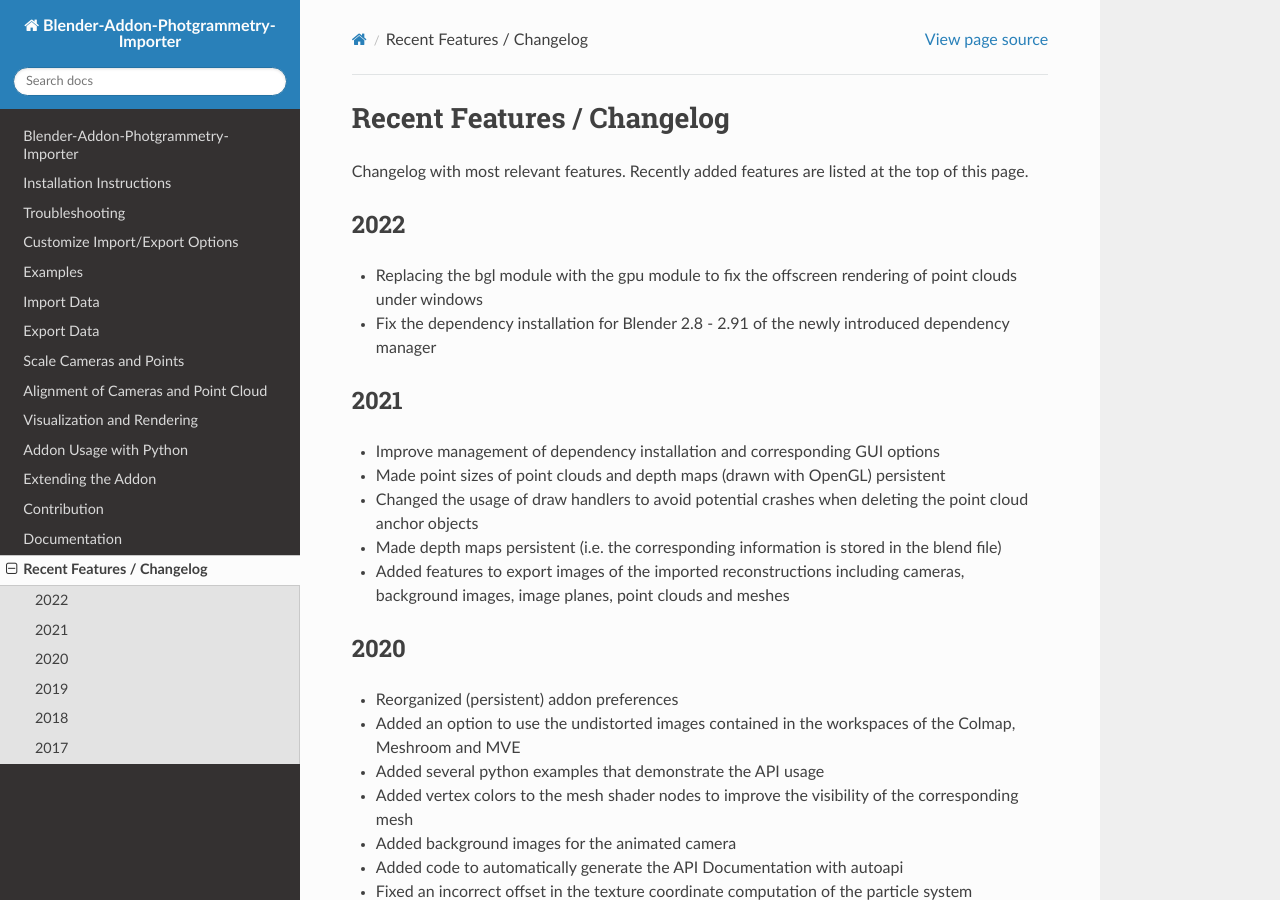
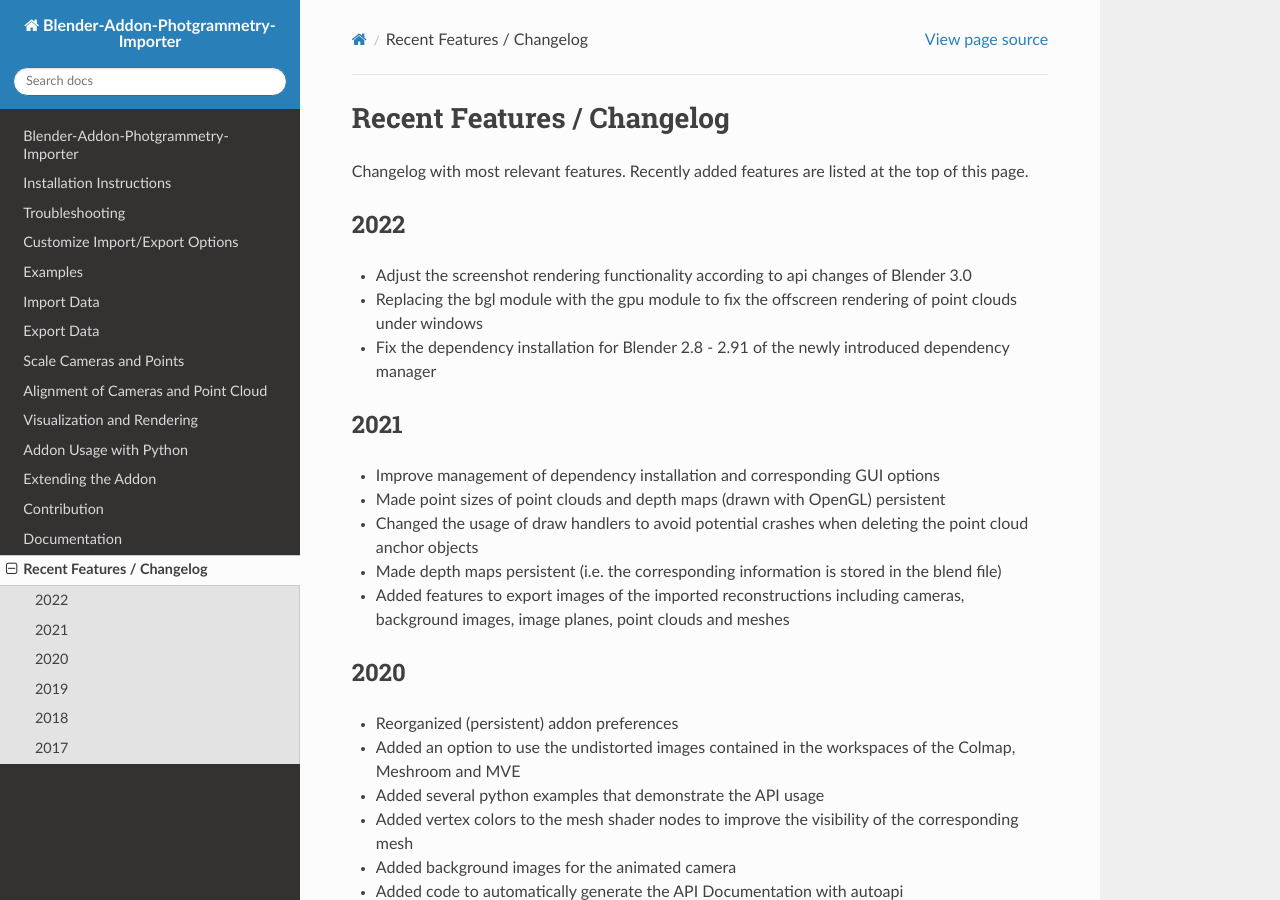
Before and after one commit to SBCV/Blender-Addon-Photogrammetry-Importer, a Sphinx documentation site: the page built from doc/sphinx/source/changelog.rst, in a window 1280 px wide and 900 px high. Built offline with Sphinx 7.4.7 and the Read the Docs theme 2.0.0, drawn with Linux system fonts in a browser that asks for light colours; pages that are not in the unit, such as notebooks, are missing from menus.

Commit message:
Update changelog.rst

```diff
--- a/doc/sphinx/source/changelog.rst
+++ b/doc/sphinx/source/changelog.rst
@@ -6,6 +6,7 @@
 
 2022
 ====
+* Adjust the screenshot rendering functionality according to api changes of Blender 3.0
 * Replacing the bgl module with the gpu module to fix the offscreen rendering of point clouds under windows
 * Fix the dependency installation for Blender 2.8 - 2.91 of the newly introduced dependency manager
 
```
